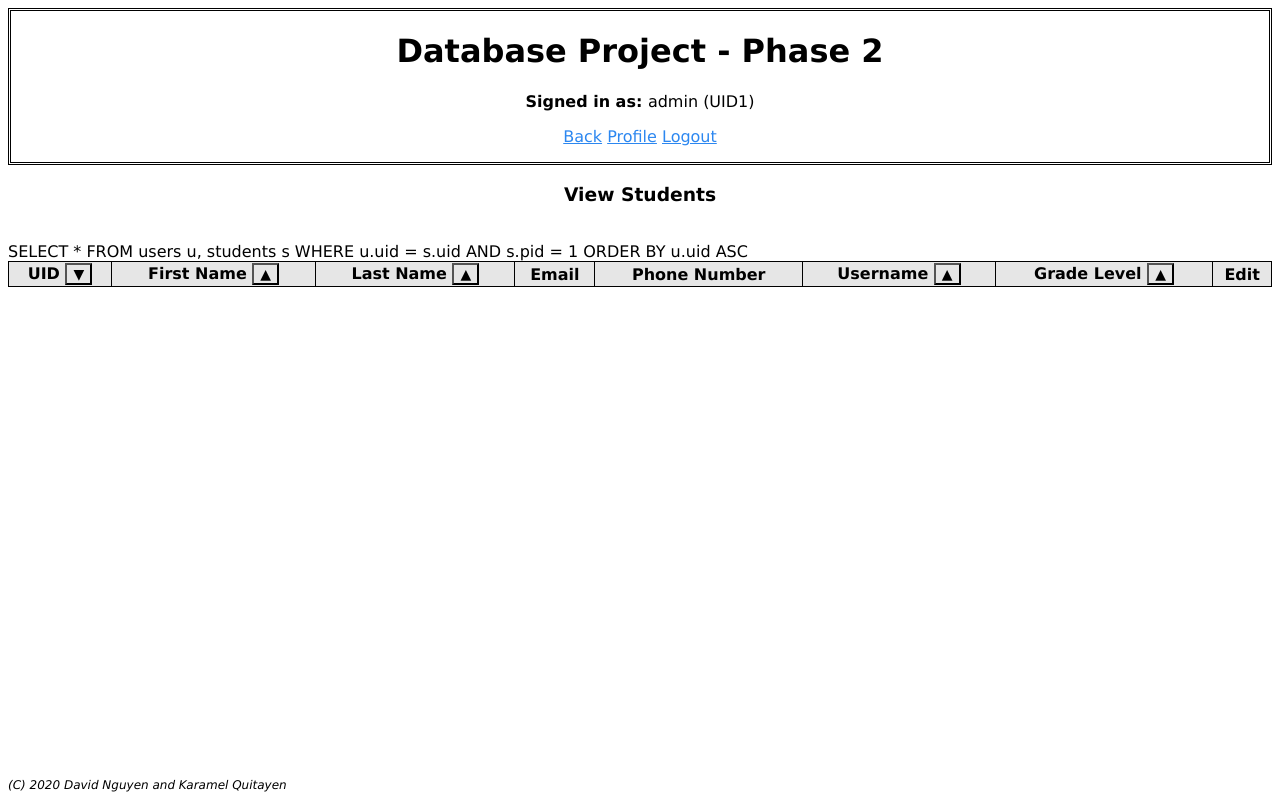
After one commit to QuitayenKA16/Database2-Project, a PHP site: page /Database2-Project/view_children_page.php in a window 1280 px wide. The commit adds this page. Run offline with PHP 8.4, Linux system fonts and the light colour scheme; a user stored in the database is signed in; data comes from the database, SQL or seed files in the repository; tables that the repository leaves empty hold one stand-in row (values such as "Sample post"); lists and menus that the app fills with data are empty.

Commit message:
view children and edit other users

```diff
--- a/header.php
+++ b/header.php
@@ -21,7 +21,7 @@
 			display: block;
 			margin: 0px 0px 0px 0px;
 		}
-		label > span{
+		label > span {
 			width: 125px;
 			float: left;
 			padding-right: 5px;
@@ -39,8 +39,24 @@
 		a:visited {
 			color: #2c87f0;
 		}
-		th{
+		th {
 			background-color: #e6e6e6;
+		}
+		button[type=submit].class1 {
+			font: normal 16px Verdana, Arial, sans-serif;
+			background-color: #bfbfbf;
+			color: white;
+			text-decoration: none;
+			cursor: pointer;
+			width: 10%;
+			height = 20px;
+		}
+		button[type=submit].class2 {
+			font: normal 14px Verdana, Arial, sans-serif;
+			background-color: #e6e6e6;
+			color: black;
+			border: none
+			cursor: pointer;
 		}
 
 	</style>
@@ -53,8 +69,8 @@
 				session_start();
 				if (isset($_SESSION['username'])){
 					echo "<p><b>Signed in as: </b>$_SESSION[username] (UID$_SESSION[uid])<p>";
-					echo "<a href='http://localhost/Database2-Project/user_page.php'>Profile</a>";
-					echo " ";
+					echo "<a href='http://localhost/Database2-Project/$_SESSION[back]'>Back</a> ";
+					echo "<a href='http://localhost/Database2-Project/user_page.php'>Profile</a> ";
 					echo "<a href='http://localhost/Database2-Project/logout.php'>Logout</a><br>";
 				}
 				else{
--- a/process_login.php
+++ b/process_login.php
@@ -40,7 +40,7 @@
 			else
 				$_SESSION['type'] = -1;
 		}
-
+		$_SESSION[back] = 'user_page.php';
 		header ("Location:user_page.php");
 	}
 	else{
--- a/user_page.php
+++ b/user_page.php
@@ -24,9 +24,11 @@
 	<body>
 		<?php
 			include "header.php";
+			$_SESSION['back'] = "user_page.php";
 			unset($_SESSION['error']);
 			$_SESSION['table_view'] = 'default';
 			$_SESSION['table_sort'] = 'idAsc';
+			$_SESSION['edit_uid'] = $_SESSION['uid'];
 		?>
 
 		<div class="column1" style="background-color:#f2f2f2;">
@@ -73,7 +75,8 @@
 				}
 				else if ($_SESSION['type'] == 0){ //user
 					echo "<div align='center'>";
-					echo "<a href='http://localhost/Database2-Project/user_page.php'>View children</a><br>";
+					echo "<a href='http://localhost/Database2-Project/create_student_form.php'>Create student account</a><br>";
+					echo "<a href='http://localhost/Database2-Project/view_children_page.php'>View children</a><br>";
 					echo "<a href='http://localhost/Database2-Project/user_page.php'>Assign meetings</a><br>";
 					echo "</div>";
 				}
--- /dev/null
+++ b/view_children_page.php
@@ -0,0 +1,95 @@
+<html>
+	<style>
+		table, th, td {
+			border: 1px solid black;
+			border-collapse: collapse;
+			margin-bottom: 50px;
+		}
+	</style>
+
+	<body>
+		<?php
+			include "header.php";
+			$_SESSION['back'] = "view_children_page.php";
+			if (isset($_POST['table_view'])){
+				$_SESSION['table_view'] = $_POST['table_view'];
+				$_SESSION['table_sort'] = 'idAsc';
+			}
+			else if (isset($_POST['table_sort'])){
+				$_SESSION['table_sort'] = $_POST['table_sort'];
+			}
+			unset($_SESSION['edit_uid']);
+		?>
+
+		<form action="view_children_page.php" method="post">
+			<div align='center'>
+				<h3>View Students</h3>
+			</div>
+			<br>
+
+		<table style='width:100%'>
+			<?php
+				$myconnection = mysqli_connect('localhost', 'root', '') or die ('Could not connect: ' . mysql_error());
+				$mydb = mysqli_select_db ($myconnection, 'db2') or die ('Could not select database');
+
+				$query = "SELECT * FROM users u, students s WHERE u.uid = s.uid AND s.pid = "
+					. $_SESSION['uid'] . " ORDER BY ";
+
+				if ($_SESSION['table_sort']=='idAsc') $query .= "u.uid ASC";
+				if ($_SESSION['table_sort']=='idDes') $query .= "u.uid DESC";
+				if ($_SESSION['table_sort']=='fNameAsc') $query .= "u.firstName ASC";
+				if ($_SESSION['table_sort']=='fNameDes') $query .= "u.firstName DESC";
+				if ($_SESSION['table_sort']=='lNameAsc') $query .= "u.lastName ASC";
+				if ($_SESSION['table_sort']=='lNameDes') $query .= "u.lastName DESC";
+				if ($_SESSION['table_sort']=='uNameAsc') $query .= "u.username ASC";
+				if ($_SESSION['table_sort']=='uNameDes') $query .= "u.username DESC";
+				if ($_SESSION['table_sort']=='gradeAsc') $query .= "s.grade ASC";
+				if ($_SESSION['table_sort']=='gradeDes') $query .= "s.grade DESC";
+
+				echo $query . "<br>";
+
+				$result = mysqli_query($myconnection, $query) or die ('Query failed: ' . mysql_error());
+				$count = mysqli_num_rows($result);
+
+				echo "<tr><th>UID <button type='submit' class='class2' name='table_sort' ";
+				if ($_SESSION['table_sort']=='idAsc') echo " value='idDes'>&#9660</button></th>";
+				else echo " value='idAsc'>&#9650</button></th>";
+
+				echo "<th>First Name <button type='submit' class='class2' name='table_sort' ";
+				if ($_SESSION['table_sort']=='fNameAsc') echo " value='fNameDes'>&#9660</button></th>";
+				else echo " value='fNameAsc'>&#9650</button></th>";
+
+				echo "<th>Last Name <button type='submit' class='class2' name='table_sort' ";
+				if ($_SESSION['table_sort']=='lNameAsc') echo " value='lNameDes'>&#9660</button></th>";
+				else echo " value='lNameAsc'>&#9650</button></th>";
+
+				echo "<th>Email</th><th>Phone Number</th>";
+
+				echo "<th>Username <button type='submit' class='class2' name='table_sort' ";
+				if ($_SESSION['table_sort']=='uNameAsc') echo " value='uNameDes'>&#9660</button></th>";
+				else echo " value='uNameAsc'>&#9650</button></th>";
+
+				echo "<th>Grade Level <button type='submit' class='class2' name='table_sort' ";
+				if ($_SESSION['table_sort']=='gradeAsc') echo " value='gradeDes'>&#9660</button></th>";
+				else echo " value='gradeAsc'>&#9650</button></th>";
+
+				echo "<th>Edit</th></tr></form>";
+
+				while ($row = mysqli_fetch_array ($result, MYSQLI_ASSOC)) {
+					echo "<tr>";
+					echo "<form action='http://localhost/Database2-Project/edit_user_form.php' method='post'>";
+					echo "<td>$row[uid]</td>";
+					echo "<td>$row[firstName]</td>";
+					echo "<td>$row[lastName]</td>";
+					echo "<td>$row[email]</td>";
+					echo "<td>$row[phoneNum]</td>";
+					echo "<td>$row[username]</td>";
+					echo "<td>$row[grade]</td>";
+					echo "<td align='center'><button type='submit' name='edit_uid' value='$row[uid]'>EDIT</button></td>";
+					echo "</form></tr>";
+				}
+			?>
+		</table>
+	</body
+
+</html>
--- a/view_groups_page.php
+++ b/view_groups_page.php
@@ -8,7 +8,6 @@
 		label > span{
 			width: 25px;
 		}
-
 	</style>
 
 	<body>
```
Also changed, not shown: create_student_form.php (+5 -2 lines), edit_user_form.php (+46 -21 lines), landing_page.php (+5 -3 lines), view_users_page.php (+13 -22 lines).
